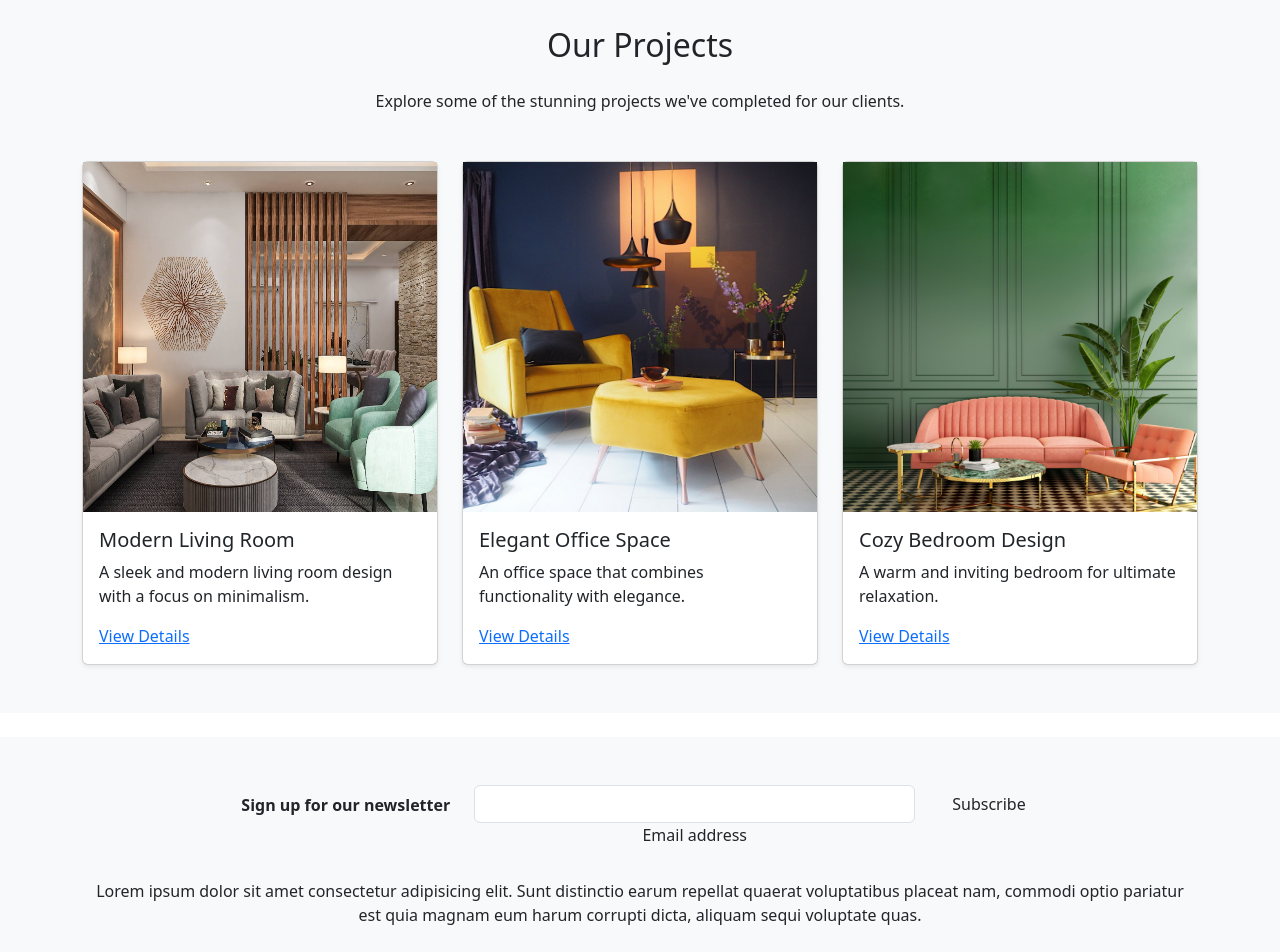
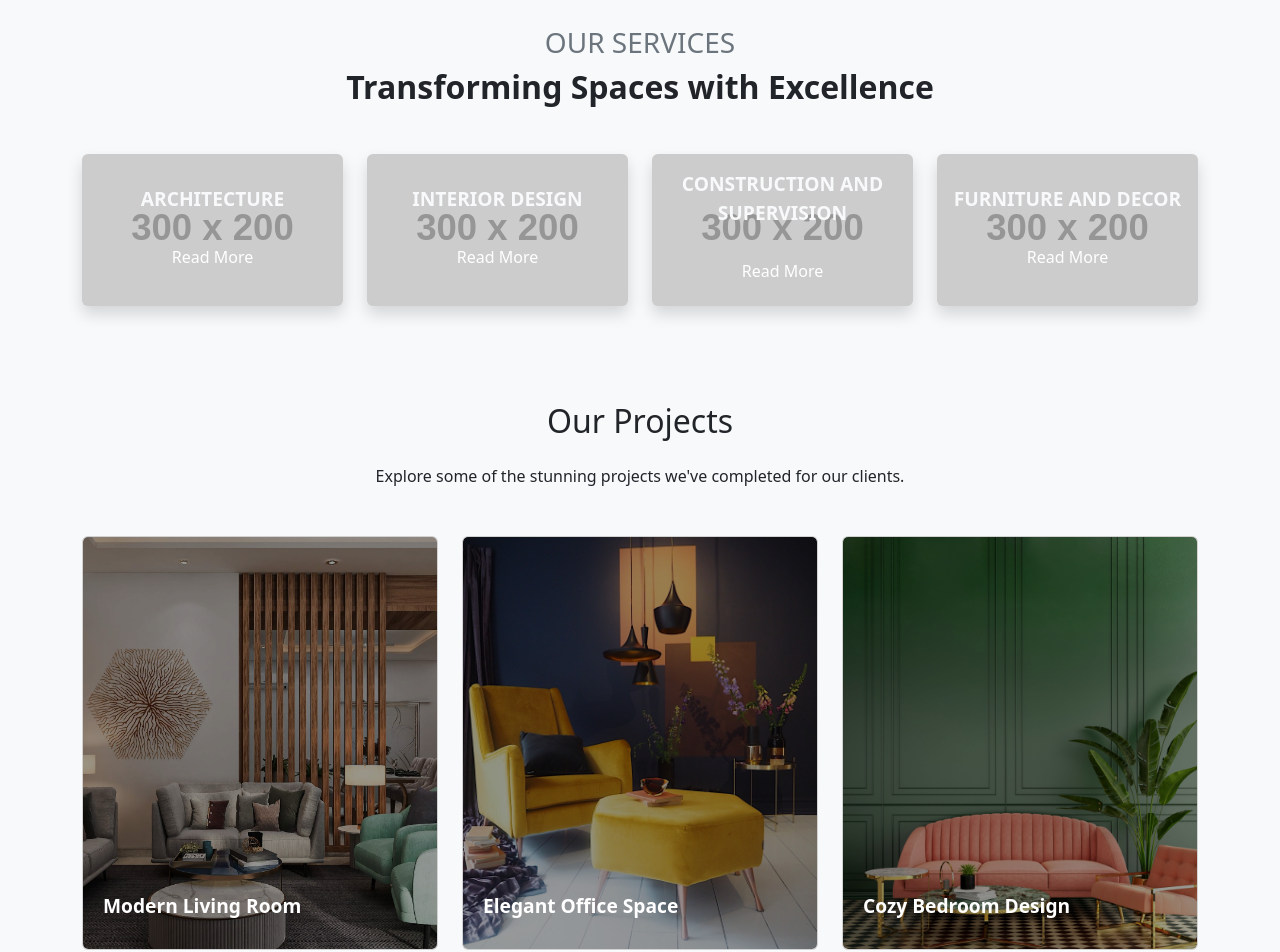
Before and after one commit to prabaldeshar/interior-website, a Next.js app: page / in a window 1280 px wide. Shown: the part 600-1552 px from the top of the page. Built offline with nearby package versions, Linux system fonts and the light colour scheme.

Commit message:
add services section and update projects cards

```diff
--- a/components/Card.js
+++ b/components/Card.js
@@ -1,27 +1,19 @@
 'use client'
 
-import { useRouter } from "next/navigation";
-import Link from 'next/link'
+import Link from 'next/link';
 
-const Card = ({project}) => {
-    const router = useRouter();
-
+const Card = ({ project }) => {
   return (
     <div className="col-md-4" key={project.id}>
-              <div className="card h-100 shadow-sm">
-                <img
-                  src={project.image}
-                  className="image-wrapper"
-                  alt={project.title}
-                />
-                <div className="card-body d-flex flex-column">
+      <Link href={`/projects/${project.id}`} passHref>
+        <div className="card custom-card h-100">
+          <div className="card-overlay"></div>
+          <img src={project.image} className="card-img" alt="Card Image" />
+          <div className="card-content">
             <h5 className="card-title">{project.title}</h5>
-                  <p className="card-text flex-grow-1">{project.description}</p>
-                  <div className="mt-auto">
-                    <Link href={`/projects/${project.id}`}>View Details</Link>
           </div>
         </div>
-              </div>
+      </Link>
     </div>
   );
 };
--- /dev/null
+++ b/components/Services.js
@@ -0,0 +1,62 @@
+import React from "react";
+import "bootstrap/dist/css/bootstrap.min.css";
+
+const Services = () => {
+  const services = [
+    {
+      title: "Architecture",
+      bgImage: "https://via.placeholder.com/300x200?text=Architecture",
+    },
+    {
+      title: "Interior Design",
+      bgImage: "https://via.placeholder.com/300x200?text=Interior+Design",
+    },
+    {
+      title: "Construction and Supervision",
+      bgImage: "https://via.placeholder.com/300x200?text=Construction",
+    },
+    {
+      title: "Furniture and Decor",
+      bgImage: "https://via.placeholder.com/300x200?text=Furniture",
+    },
+  ];
+
+  return (
+    <section className="py-5 bg-light">
+      <div className="container">
+        <div className="text-center mb-5">
+          <h3 className="text-uppercase text-secondary">Our Services</h3>
+          <h2 className="fw-bold">Transforming Spaces with Excellence</h2>
+        </div>
+        <div className="row g-4">
+          {services.map((service, index) => (
+            <div key={index} className="col-12 col-sm-6 col-lg-3">
+              <div
+                className="card bg-dark text-light border-0 h-100 shadow service-card"
+                style={{
+                  backgroundImage: `url(${service.bgImage})`,
+                  backgroundSize: "cover",
+                  backgroundPosition: "center",
+                }}
+              >
+                <div className="card-body text-center d-flex flex-column justify-content-center align-items-center">
+                  <h4 className="card-title fw-bold text-uppercase">
+                    {service.title}
+                  </h4>
+                  <a
+                    href="#"
+                    className="btn btn-link text-white text-decoration-none mt-3"
+                  >
+                    Read More
+                  </a>
+                </div>
+              </div>
+            </div>
+          ))}
+        </div>
+      </div>
+    </section>
+  );
+};
+
+export default Services;
--- a/src/app/globals.css
+++ b/src/app/globals.css
@@ -1,6 +1,7 @@
 /* @tailwind base;
 @tailwind components;
 @tailwind utilities; */
+
 
 :root {
   --background: #ffffff;
@@ -42,3 +43,48 @@ body {
   font-weight: 500; /* Slightly bold text */
   letter-spacing: 0.5px; /* Subtle spacing */
 }
+
+.custom-card {
+  position: relative;
+  border: none;
+  border-radius: 10px;
+  overflow: hidden;
+  cursor: pointer;
+  transition: transform 0.3s ease, box-shadow 0.3s ease;
+}
+
+.custom-card:hover {
+  transform: scale(1.05);
+  box-shadow: 0 10px 20px rgba(0, 0, 0, 0.2);
+}
+
+.card-img {
+  width: 100%;
+  height: 100%;
+  object-fit: cover;
+}
+
+.card-overlay {
+  position: absolute;
+  top: 0;
+  left: 0;
+  width: 100%;
+  height: 100%;
+  background: rgba(0, 0, 0, 0.4);
+  z-index: 1;
+}
+
+.card-content {
+  position: absolute;
+  bottom: 20px;
+  left: 20px;
+  z-index: 2;
+  color: white;
+}
+
+.card-title {
+  font-size: 1.2rem;
+  font-weight: bold;
+  margin: 0;
+  line-height: 1.5;
+}
--- a/src/app/page.js
+++ b/src/app/page.js
@@ -4,12 +4,14 @@ import HeroSection from "../../components/HeroSection";
 import ProjectList from "../../components/ProjectList";
 import 'bootstrap/dist/css/bootstrap.css'
 import "./globals.css";
+import Services from "../../components/Services";
 
 const Home = () => {
   return (
     <div className="mb-3 mr-2 ml-2">
     <NavBar />
     <HeroSection />
+    <Services />
     <ProjectList />
     <Footer />
     </div>
```
Lines whose indentation alone changed are shown as unchanged.
